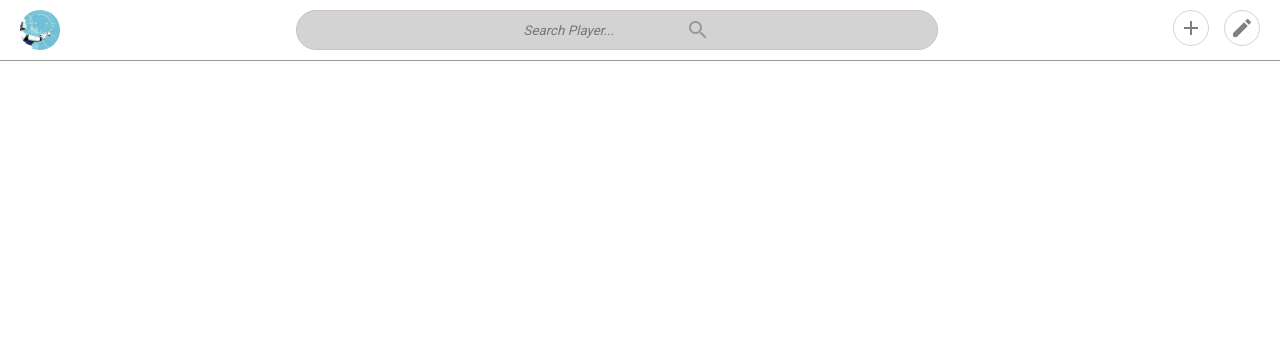
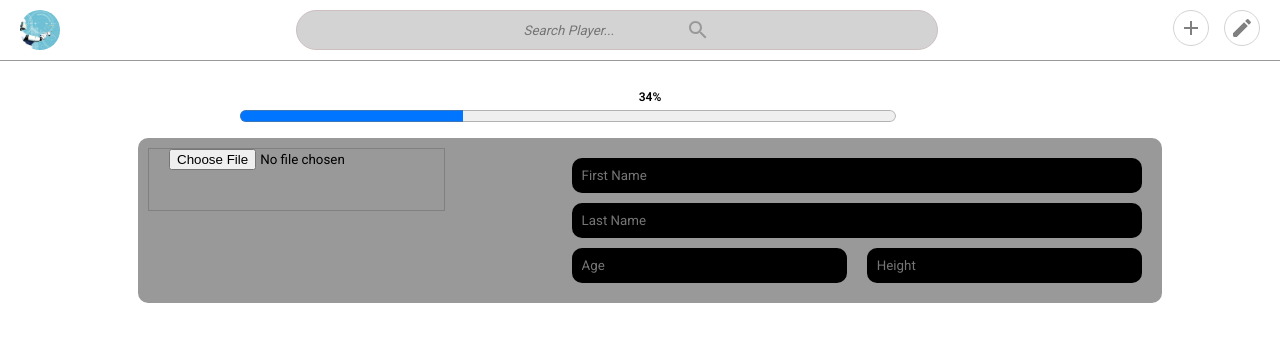
Before and after one commit to emmanuelomejua/tailwind-play, a React (Create React App) app: page /create in a window 1280 px wide. Shown: the top 342 px of the page. Built offline with nearby package versions, Linux system fonts and the light colour scheme.

Commit message:
connecting to server

```diff
--- a/package.json
+++ b/package.json
@@ -1,5 +1,5 @@
 {
-  "name": "copaly-app-dashboard",
+  "name": "tailwindplay",
   "version": "0.1.0",
   "private": true,
   "dependencies": {
@@ -10,6 +10,7 @@
     "@testing-library/jest-dom": "^5.16.5",
     "@testing-library/react": "^13.4.0",
     "@testing-library/user-event": "^13.5.0",
+    "axios": "^1.4.0",
     "react": "^18.2.0",
     "react-dom": "^18.2.0",
     "react-router-dom": "^6.15.0",
--- a/src/comps/form/Form.jsx
+++ b/src/comps/form/Form.jsx
@@ -2,13 +2,13 @@ import './form.css'
 
 const Form = () => {
   return (
-    <main className='form'>
-      <div className='progress'>
+    <form className='form'>
+      <section className='progress'>
         <label htmlFor='id'>
           <p>34%</p>
         </label>
         <progress id='id' value={34} max={100}/>
-      </div>
+      </section>
 
       <section className='form__input'>
         <div className='form__input-right'>
@@ -29,7 +29,7 @@ const Form = () => {
         </div>
       </section>
 
-    </main>
+    </form>
   )
 }
 
--- a/src/comps/form/form.css
+++ b/src/comps/form/form.css
@@ -5,7 +5,6 @@
     /* justify-content: space-between; */
     padding: 10px;
     width: 100%;
-    border-radius: 10px;
     margin: 20px 0px;
 }
 
@@ -34,6 +33,7 @@
     display: flex;
     background-color: #999;
     justify-content: space-between;
+    border-radius: 10px;
 }
 
 .form__input-right{
--- a/src/pages/create/Create.jsx
+++ b/src/pages/create/Create.jsx
@@ -1,9 +1,10 @@
 import './create.css'
+import Form from '../../comps/form/Form'
 
 const Create = () => {
   return (
-    <main>
-      Create
+    <main className='create'>
+      <Form/>
     </main>
   )
 }
--- a/src/pages/create/create.css
+++ b/src/pages/create/create.css
@@ -0,0 +1,8 @@
+.create{
+    max-width: 1024px;
+    display: flex;
+    flex-direction: column;
+    margin: auto;
+    margin-top: 60px;
+    gap: 10px;
+}
--- a/src/pages/home/Home.jsx
+++ b/src/pages/home/Home.jsx
@@ -2,9 +2,16 @@ import Form from '../../comps/form/Form'
 import Table from '../../comps/table/Table'
 import Image from '../../comps/image/Image'
 import Ability from '../../comps/ability/Ability'
+import { useState, useEffect } from 'react'
 import './home.css'
 
 const Home = () => {
+
+  const [players, setPlayers] = useState([])
+
+  const url = 'http://skoutwatch-dev-api.eu-west-3.elasticbeanstalk.com/api/v1/players'
+
+
   return (
     <main className='home'>
      <Image/>
--- a/src/pages/update/update.css
+++ b/src/pages/update/update.css
@@ -0,0 +1,8 @@
+.update{
+    max-width: 1024px;
+    display: flex;
+    flex-direction: column;
+    margin: auto;
+    margin-top: 60px;
+    gap: 10px;
+}
```
Also changed, not shown: src/pages/update/Update.jsx (+0 -18 lines), 1 other file (tests, documents, lock files or other folders).
